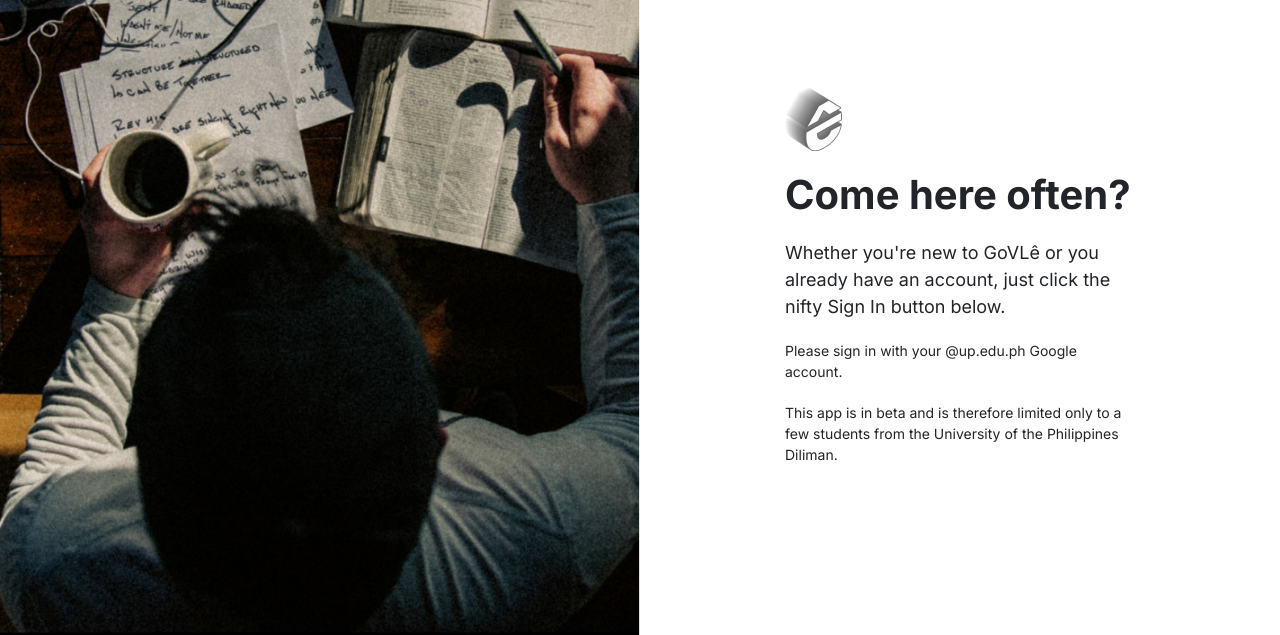
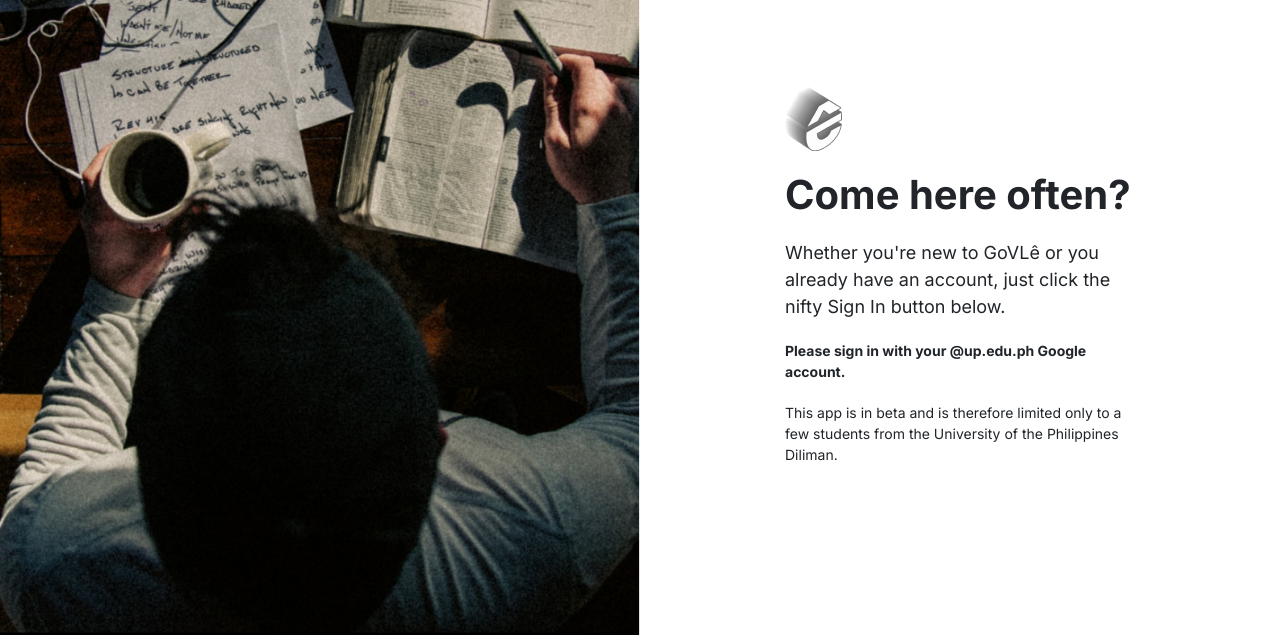
Before and after one commit to govle-192-21-2/govle, a Flask app: template templates/login.html in a window 1280 px wide. Shown: the top 635 px of the page. Run offline with Flask 2, Linux system fonts and the light colour scheme; the template is opened without the code that fills it, so the values that code supplies are empty; parts of the project's set-up code (start-up, migrations or seed data) failed here and were passed over; some libraries are stand-ins or nearby versions.

Commit message:
templates/login: Make paragraph bold again

```diff
--- a/templates/login.html
+++ b/templates/login.html
@@ -35,8 +35,9 @@
                     </div>
                 </div>
 
-                <p style="margin-top: 20px; margin-bottom: 20px; font-size: 14px;">Please sign in with your
-                    @up.edu.ph Google account.</p>
+                <p style="font-weight: 700; margin-top: 20px; margin-bottom: 20px; font-size: 14px;">
+                    Please sign in with your @up.edu.ph Google account.
+                </p>
                 <p style="font-size: 14px;">This app is in beta and is therefore limited only to a few students from the
                     University of the Philippines Diliman.</p>
             </div>
```
